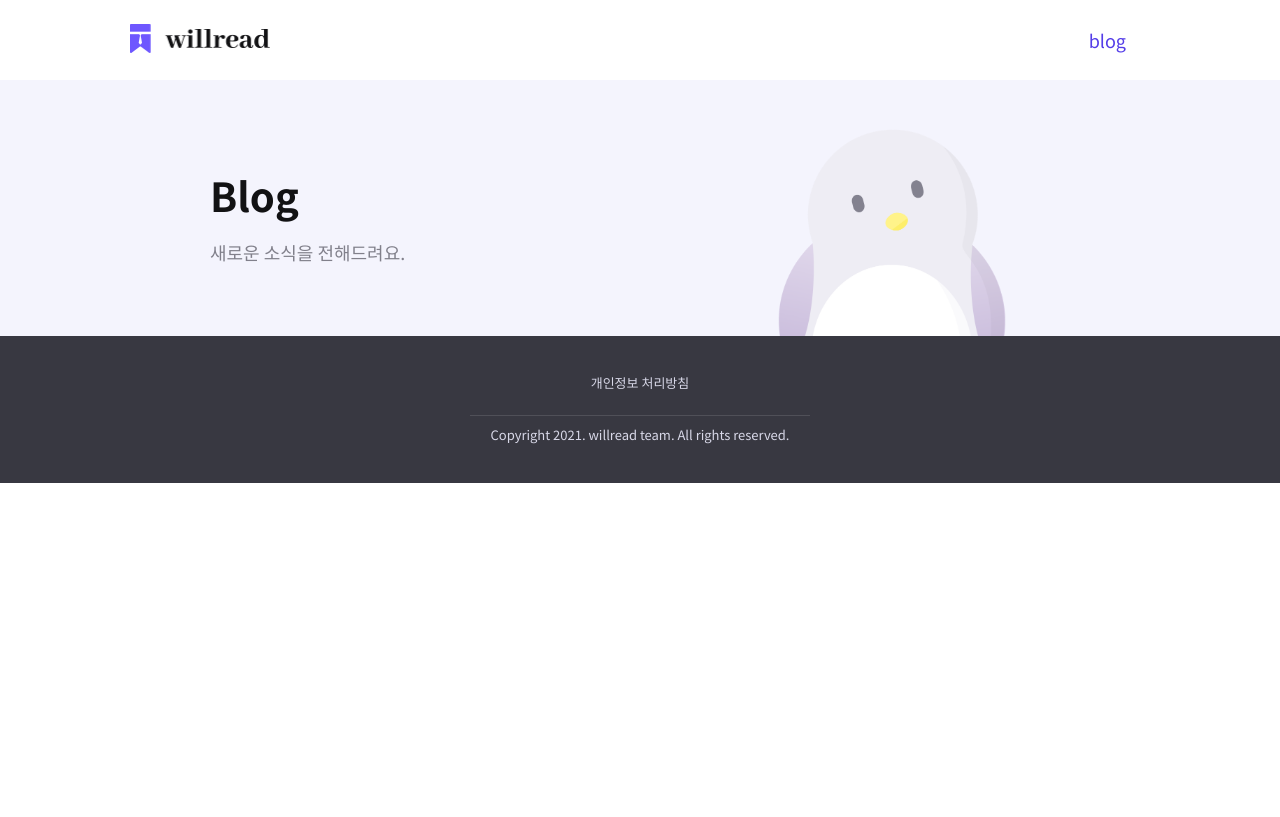
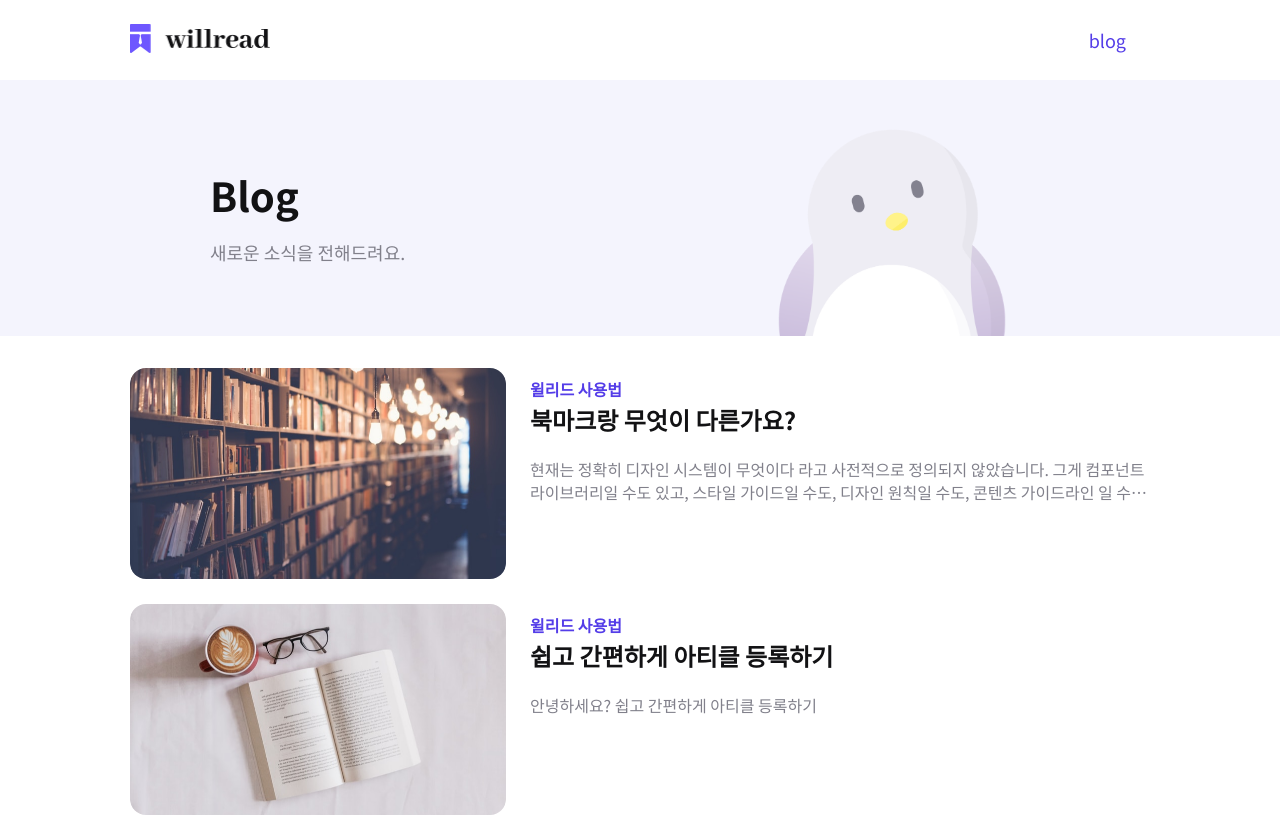
Before and after one commit to youngjin-k/willread-website, a Next.js app: page /blog in a window 1280 px wide. Shown: the top 817 px of the page. Built offline with nearby package versions, Linux system fonts and the light colour scheme.

Commit message:
feat: post 목록 구현

```diff
--- a/posts/test.md
+++ b/posts/test.md
@@ -2,6 +2,44 @@
 title: 북마크랑 무엇이 다른가요?
 tag: 윌리드 사용법
 date: 2021-02-03T20:00:00.000Z
-image: /assets/posts/sample2.png
+image: /assets/posts/sample1.png
 ---
-안녕하세요? 북마크랑 무엇이 다른가요?
+현재는 정확히 디자인 시스템이 무엇이다 라고 사전적으로 정의되지 않았습니다. 그게 컴포넌트 라이브러리일 수도 있고, 스타일 가이드일 수도, 디자인 원칙일 수도, 콘텐츠 가이드라인 일 수도 있죠. 여러 현재 실무자 499명 대상으로 한 통계에서는 자신의 프로젝트가 포함하고 있는 디자인 시스템에 대해서 다음과 같이 답변했다고 합니다.
+
+
+![TDS](https://rudderwoo.design/assets/img/2020-02-16/4.png)
+<figcaption>출처 figma</figcaption>
+
+
+컴포넌트 라이브러리라고 답변한 실무자가 86프로나 되었지만, 저는 UI 라이브러리가 존재한다고 해서 디자인 시스템을 구축했다고 할 수 있을까에 대한 고민이 필요했어요. 결국 디자인 시스템이라는 것은 디자인에 대한 체계적인 접근 방식이지 컴포넌트 라이브러리와 같은 요소들은 시스템의 산출물일 뿐이라는 거죠. 그래서 무엇보다 중요한 것은 문서화라는 겁니다.
+
+>"여러분은 세계 최고의 디자인 시스템을 가지고 있을 수 있지만, 올바른 문서가 없다면 그것은 본질적으로 실패입니다." - Adekunle Oduye
+
+
+- 디자인 컴포넌트, 스타일 구조화 → UI KIT
+- 코드로 구현된 UI KIT + 자동 동기화 → Design System
+
+
+
+저는 문서화의 일환으로 많은 회사에서 활용하고 있는 Zeplin을 적극 활용해보기로 했습니다. 먼저 Sketch(필자의 회사는 주로 Adobe XD를 사용하지만 zeplin과의 호환이 더 우월한 쪽을 선택)를 통해 컴포넌트들을 정의하고, Zeplin으로 Export 하여 정리하고 문서화 하기 시작했죠.
+
+![zeplin](https://rudderwoo.design/assets/img/2020-02-16/5.png)
+![component](https://rudderwoo.design/assets/img/2020-02-16/6.png)
+
+이 과정에서 저는 버튼 타입을 정의함에 있어서 컬러까지 정의하는 것이 소모적인 일이었다는 것을 깨달았어요. 왜냐하면 컬러는 글로벌하게 Color Palette로 정의해버리면 되기 때문이었어요. 그게 디자이너와 개발자에게 좀 더 유동성을 부여하기 편했죠.
+
+![component](https://rudderwoo.design/assets/img/2020-02-16/7.png)
+
+처음부터 완벽하게 디자인 시스템을 만들고 나서 제품을 개발하는 것은 사실상 불가능하다고 생각합니다. 디자인 시스템을 구축했다고 하는 제품의 대부분은 제품이 먼저 만들어지고 디자인 시스템이 만들어졌다고 해요. 처음부터 시스템의 볼륨이나, 성격을 정확하게 판단할 수 없기 때문이죠.
+
+
+![40%](https://rudderwoo.design/assets/img/2020-02-16/8.png)
+<figcaption>실제로 40%만이 디자인 시스템을 만들면서 제품을 만드는 작업을 수행했다고 합니다.</figcaption>
+
+
+> 기존 제품으로 디자인 시스템을 구축하는 것이 나으며 임의의 구성요소를 분리하는 대신 실제 활용 사례를 위한 시스템을 만들어야 한다 - Dan Mall
+
+
+아직 디자인 시스템을 제대로 활용하고 구축한 회사는 거의 없다고 봐도 될 정도로 디자인 시스템은 매우 어렵고, 걸음마 단계라고 해요. 하지만 제품에 대한 패턴을 정의하고 개발적인 측면의 효율적인 접근을 위해서라면 고민의 여지는 충분하고 앞으로 나아가야 할 방향이라고 생각합니다.
+
+유저와의 엔드포인트에서 디자인의 중요성이 부각되는 최근, 디자이너로서 제품 관점으로 UI를 컨트롤하고 제어할 수 있는 여러 가지 방법 중 하나가 아닐까 하는 생각을 해봅니다.
--- /dev/null
+++ b/src/components/PostCard.tsx
@@ -0,0 +1,128 @@
+import styled from '@emotion/styled';
+import Image from 'next/image';
+import NextLink from 'next/link';
+import { PostFrontMatter } from '../lib/mdx';
+import media from '../styles/media';
+
+export interface PostCardProps {
+  frontMatter: PostFrontMatter;
+}
+
+function PostCard({ frontMatter }: PostCardProps) {
+  return (
+    <PostCardBlock>
+      <NextLink href={`blog/${frontMatter.slug}`}>
+        <Link href={`blog/${frontMatter.slug}`}>
+          <Container>
+            <ThumbnailContainer>
+              <ThumbnailWrapper>
+                <Image
+                  src={frontMatter.image}
+                  layout="fill"
+                  objectFit="cover"
+                />
+              </ThumbnailWrapper>
+            </ThumbnailContainer>
+            <Content>
+              <Tag>{frontMatter.tag}</Tag>
+              <Title>{frontMatter.title}</Title>
+              <Excerpt>{frontMatter.excerpt}</Excerpt>
+            </Content>
+          </Container>
+        </Link>
+      </NextLink>
+    </PostCardBlock>
+  );
+}
+
+const PostCardBlock = styled.article`
+  padding: 12px 0;
+
+  ${media.lessThan('medium')} {
+    padding: 12px 0 24px 0;
+  }
+`;
+
+const Link = styled.a`
+  text-decoration: none;
+`;
+
+const Container = styled.div`
+  display: flex;
+  height: 212px;
+
+  &:hover {
+    h2 {
+      text-decoration: underline;
+    }
+  }
+
+  ${media.lessThan('medium')} {
+    flex-direction: column;
+    height: auto;
+  }
+`;
+
+const ThumbnailContainer = styled.div`
+  width: 376px;
+  flex: 0 0 auto;
+
+  ${media.lessThan('medium')} {
+    width: 100%;
+  }
+`;
+
+const ThumbnailWrapper = styled.div`
+  position: relative;
+  padding-bottom: 56.2%;
+  border-radius: 16px;
+  overflow: hidden;
+`;
+
+const Content = styled.div`
+  flex-grow: 1;
+  display: flex;
+  flex-direction: column;
+  padding: 12px 0 0 24px;
+
+  ${media.lessThan('medium')} {
+    padding: 24px 8px 0 8px;
+  }
+`;
+
+const Tag = styled.div`
+  font-size: 16px;
+  font-weight: bold;
+  color: #543de8;
+`;
+
+const Title = styled.h2`
+  margin: 8px 0 24px 0;
+  font-size: 24px;
+  font-weight: bold;
+  color: #121214;
+
+  ${media.lessThan('medium')} {
+    margin: 8px 0 12px 0;
+  }
+`;
+
+const Excerpt = styled.p`
+  font-size: 16px;
+  line-height: 1.41;
+  color: #81808b;
+  margin: 0;
+  word-break: break-all;
+  overflow: hidden;
+  -webkit-line-clamp: 2;
+  text-overflow: ellipsis;
+  display: -webkit-box;
+  -webkit-box-orient: vertical;
+
+
+  ${media.lessThan('medium')} {
+    -webkit-line-clamp: 3;
+  }
+`;
+
+export default PostCard;
--- a/src/pages/blog/index.tsx
+++ b/src/pages/blog/index.tsx
@@ -2,16 +2,16 @@ import styled from '@emotion/styled';
 import { GetStaticProps } from 'next';
 import Image from 'next/image';
 import Layout from '../../components/Layout';
+import PostCard from '../../components/PostCard';
 import { getAllPostsFrontMatter, PostFrontMatter } from '../../lib/mdx';
 import containerStyle from '../../styles/containerStyle';
 import media from '../../styles/media';
 
-export interface PostListProps {
+export interface PostListPageProps {
   posts: PostFrontMatter[];
 }
 
-function PostList({ posts }: PostListProps) {
-  console.log(posts);
+function PostListPage({ posts }: PostListPageProps) {
   return (
     <Layout>
       <BlogBlock>
@@ -30,12 +30,25 @@ function PostList({ posts }: PostListProps) {
             </HeaderImageWrapper>
           </HeaderContentContainer>
         </Header>
+
+        <PostList>
+          {posts.map((frontMatter) => (
+            <PostCard
+              key={frontMatter.slug}
+              frontMatter={frontMatter}
+            />
+          ))}
+        </PostList>
       </BlogBlock>
     </Layout>
   );
 }
 
-const BlogBlock = styled.main``;
+const BlogBlock = styled.main`
+  display: flex;
+  flex-direction: column;
+  align-items: center;
+`;
 
 const Header = styled.header`
   position: relative;
@@ -85,7 +98,7 @@ const Title = styled.h1`
   }
 `;
 
-const SubTitle = styled.h2`
+const SubTitle = styled.h3`
   font-size: 18px;
   color: #81808b;
   font-weight: normal;
@@ -114,7 +127,12 @@ const HeaderImageWrapper = styled.div`
   }
 `;
 
-export const getStaticProps: GetStaticProps<PostListProps> = async () => {
+const PostList = styled.section`
+  ${containerStyle};
+  padding: 20px 16px;
+`;
+
+export const getStaticProps: GetStaticProps<PostListPageProps> = async () => {
   const posts = getAllPostsFrontMatter();
 
   return {
@@ -124,4 +142,4 @@ export const getStaticProps: GetStaticProps<PostListProps> = async () => {
   };
 };
 
-export default PostList;
+export default PostListPage;
```
